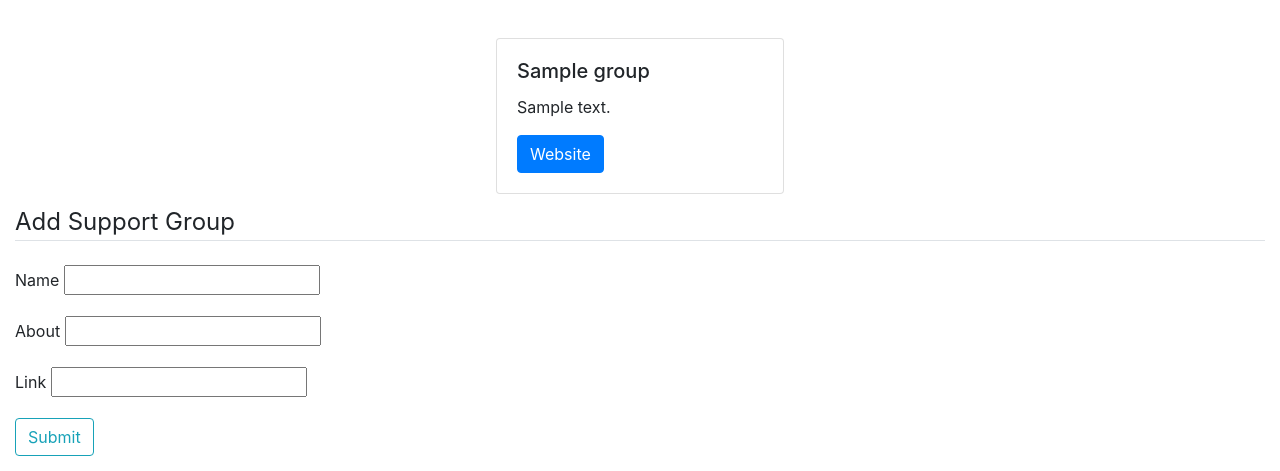
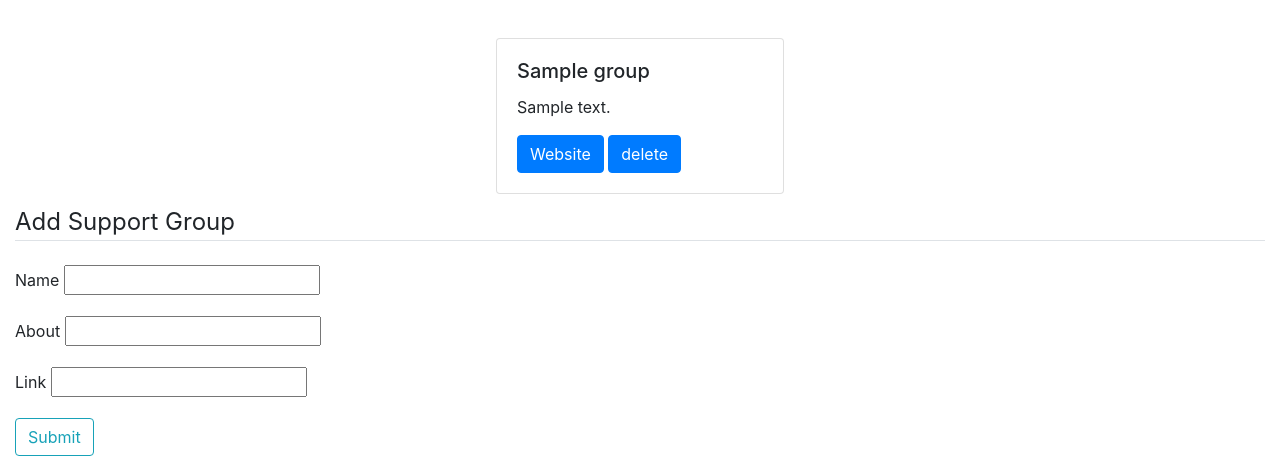
Before and after one commit to AddyMcCabe/addiction-recovery-resources-app, a Flask app: page /support_group in a window 1280 px wide. Shown: the part 244-715 px from the top of the page. Run offline with Flask 2, Linux system fonts and the light colour scheme; a user stored in the database is signed in; tables that the repository leaves empty hold one stand-in row (values such as "Sample post").

Commit message:
working delete endpoints

```diff
--- a/server.py
+++ b/server.py
@@ -131,8 +131,21 @@ def sup_group_post():
         flash('make sure all entries are valid')
         return render_template('support_group.html', groups=groups, form=form)
 
+@app.route('/delete/<int:id>')
+def delete(id):
+    group_to_delete = Group.query.get_or_404(id)
+
+    try:
+        db.session.delete(group_to_delete)
+        db.session.commit()
+
+        return redirect(url_for('support_group'))
+
+    except:
+           return "there was a problem"
+
 @app.route('/delete_resource/<int:id>')
-def delete(id):
+def delete_resource(id):
     resource_to_delete = Resource.query.get_or_404(id)
 
     try:
@@ -146,6 +159,8 @@ def delete(id):
 
 
 
+
+
 if __name__ == "__main__":
 
     # app.debug = True
--- a/templates/resources.html
+++ b/templates/resources.html
@@ -13,6 +13,7 @@
       <p class="card-text">{{resource.description}}</p>
       <a href="{{resource.link}}" class="btn btn-primary">Website</a>
       <a href="{{url_for('delete_resource', id=resource.id)}}" class="btn btn-primary">delete</a>
+
     </div>
   </div>
   </div>
--- a/templates/support_group.html
+++ b/templates/support_group.html
@@ -10,6 +10,7 @@
       <h5 class="card-title">{{group.name}}</h5>
       <p class="card-text">{{group.description}}</p>
       <a href="{{group.link}}" class="btn btn-primary">Website</a>
+      <a href="{{url_for('delete', id=group.id)}}" class="btn btn-primary">delete</a>
     </div>
   </div>
   {% endfor %}
```
